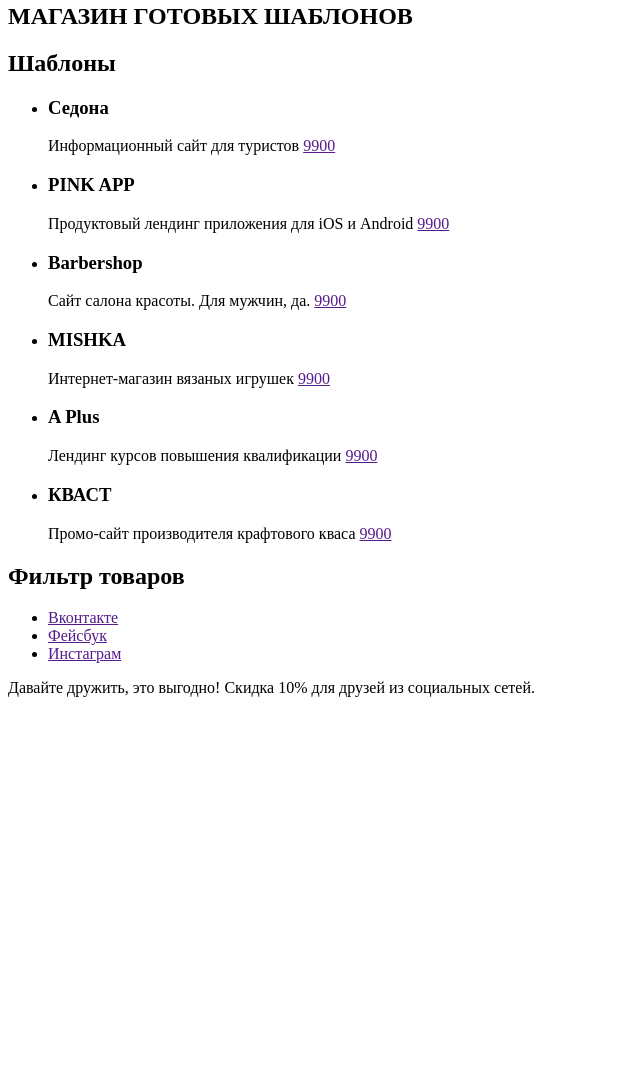
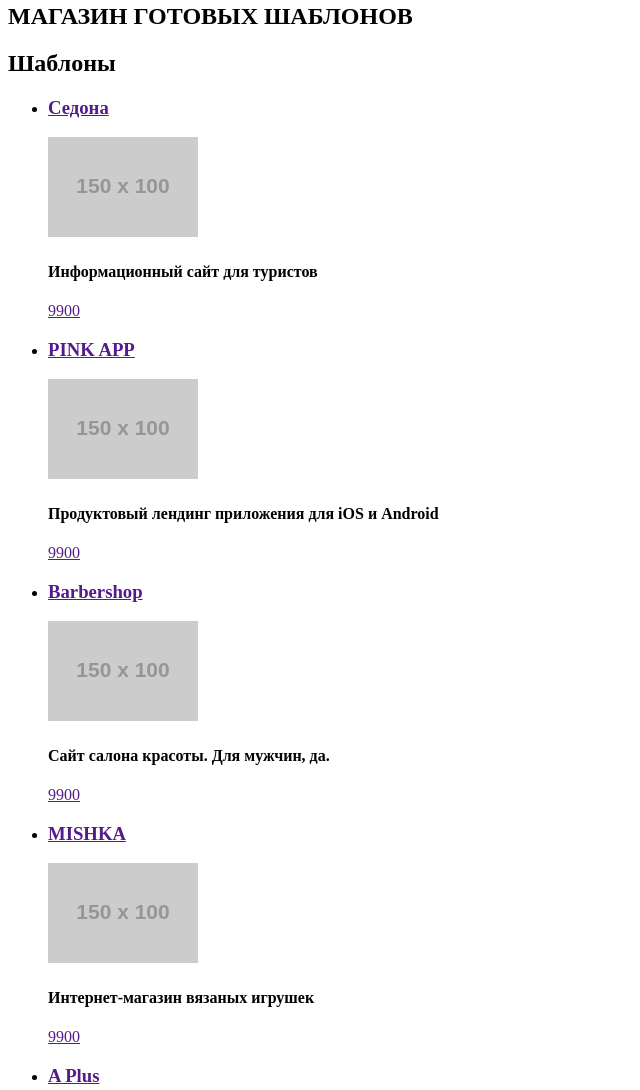
Before and after one commit to Irara26/1212071-nerds-27, a plain HTML site: page catalog.html in a window 1280 px wide. Shown: the part 251-1341 px from the top of the page, without its empty margins (0-640 px from the left). Before the commit the page ends 964 px from the top, so only its background shows below. Drawn offline with Linux system fonts and the light colour scheme; placeholder pictures from the web are drawn by us.

Commit message:
Начинаем разметку.Правки3

```diff
--- a/catalog.html
+++ b/catalog.html
@@ -28,62 +28,56 @@
   <h2>Шаблоны</h2>
   <ul>
     <li>
-      <h3>Седона</h3>
-      <a href="catalog.html>"
+      <h3><a href="">Седона</a></h3>
       <img src="https://via.placeholder.com/150x100" alt="">
-    </a>
-    <p>Информационный сайт
-      для туристов
+    <div>
+    <h4>Информационный сайт
+      для туристов</h4>
        <a href="">9900</a>
-    </p>
+  </div>
     </li>
     <li>
-      <h3>PINK APP</h3>
-        <a href="catalog.html>"
+      <h3><a href="">PINK APP</a></h3>
       <img src="https://via.placeholder.com/150x100" alt="">
-    </a>
-    <p>Продуктовый лендинг
-        приложения для iOS и Android
+    <div>
+    <h4>Продуктовый лендинг
+        приложения для iOS и Android</h4>
            <a href="">9900</a>
-      </p>
+    </div>
     </li>
     <li>
-      <h3>Barbershop</h3>
-      <a href="catalog.html>"
+      <h3><a href="">Barbershop</a></h3>
       <img src="https://via.placeholder.com/150x100" alt="">
-    </a>
-    <p>Сайт салона красоты. Для мужчин, да.
+  <div>
+    <h4>Сайт салона красоты. Для мужчин, да.</h4>
       <a href="">9900</a>
-    </p>
+  </div>
     </li>
     <li>
-      <h3>MISHKA</h3>
-        <a href="catalog.html>"
+      <h3><a href="">MISHKA</a></h3>
       <img src="https://via.placeholder.com/150x100" alt="">
-    </a>
-    <p>Интернет-магазин
-      вязаных игрушек
+    <div>
+    <h4>Интернет-магазин
+      вязаных игрушек</h4>
       <a href="">9900</a>
-    </p>
+  </div>
     </li>
     <li>
-      <h3>A Plus</h3>
-          <a href="catalog.html>"
+      <h3><a href="">A Plus</a></h3>
       <img src="https://via.placeholder.com/150x100" alt="">
-    </a>
-    <p>Лендинг курсов повышения квалификации
+  <div>
+    <h4>Лендинг курсов повышения квалификации</h4>
         <a href="">9900</a>
-    </p>
+  </div>
     </li>
     <li>
-      <h3>КВАСТ</h3>
-          <a href="catalog.html>"
+      <h3><a href="">КВАСТ</a></h3>
       <img src="https://via.placeholder.com/150x100" alt="">
-    </a>
-    <p>Промо-сайт производителя
-      крафтового кваса
+    <div>
+    <h4>Промо-сайт производителя
+      крафтового кваса</h4>
       <a href="">9900</a>
-    </p>
+  </div>
     </li>
   </ul>
 </div>
```
